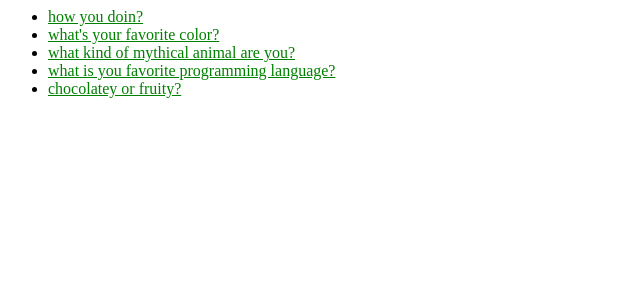
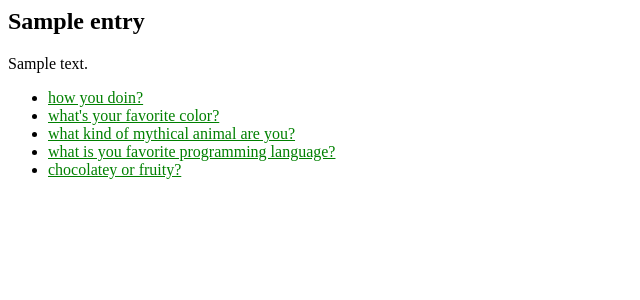
Before and after one commit to caseydailey/django-poll-app, a Django app: template mysite/polls/templates/polls/index.html in a window 1280 px wide. Shown: the top 300 px of the page, without its empty margins (0-640 px from the left). Run offline with Django 3.2, Linux system fonts and the light colour scheme; data comes from the database, SQL or seed files in the repository; both versions use the stored data as it was after the commit; the template is opened without the code that fills it: values that come from a table or form of the project are taken from there, most other values are stand-ins (such as "Sample title", 1, 10 or a date in 2020).

Commit message:
extended template inheritance

```diff
--- a/mysite/polls/templates/polls/index.html
+++ b/mysite/polls/templates/polls/index.html
@@ -1,6 +1,14 @@
-{% load static %}
+{% extends "polls/site_template.html" %}
 
-<link rel="stylesheet" type="text/css" href="{% static 'polls/style.css' %}" />
+{% block title %}My amazing blog{% endblock %}
+
+
+{% block content %}
+{% for entry in blog_entries %}
+   <h2>{{ entry.title }}</h2>
+   <p>{{ entry.body }}</p>
+{% endfor %}
+
 
 {% if latest_question_list %}
    <ul>
@@ -11,3 +19,4 @@
 {% else %}
    <p>No polls are available.</p>
 {% endif %}
+{% endblock %}
--- /dev/null
+++ b/mysite/polls/templates/polls/site_template.html
@@ -0,0 +1,20 @@
+{% load static %}
+<html lang="en">
+<head>
+   <link rel="stylesheet" type="text/css" href="{% static 'polls/static/polls/style.css' %}" />
+   <title>{% block title %}My amazing site{% endblock %}</title>
+</head>
+
+<body>
+   <div id="content">
+      {% block body %} {% endblock %}
+
+       {% block content %}
+       {% for entry in blog_entries %}
+       <h2>{{ entry.title }}</h2>
+       <p>{{ entry.body }}</p>
+       {% endfor %}
+       {% endblock %}
+   </div>
+</body>
+</html>
```
Also changed, not shown: mysite/db.sqlite3. Lines whose indentation alone changed are shown as unchanged.
